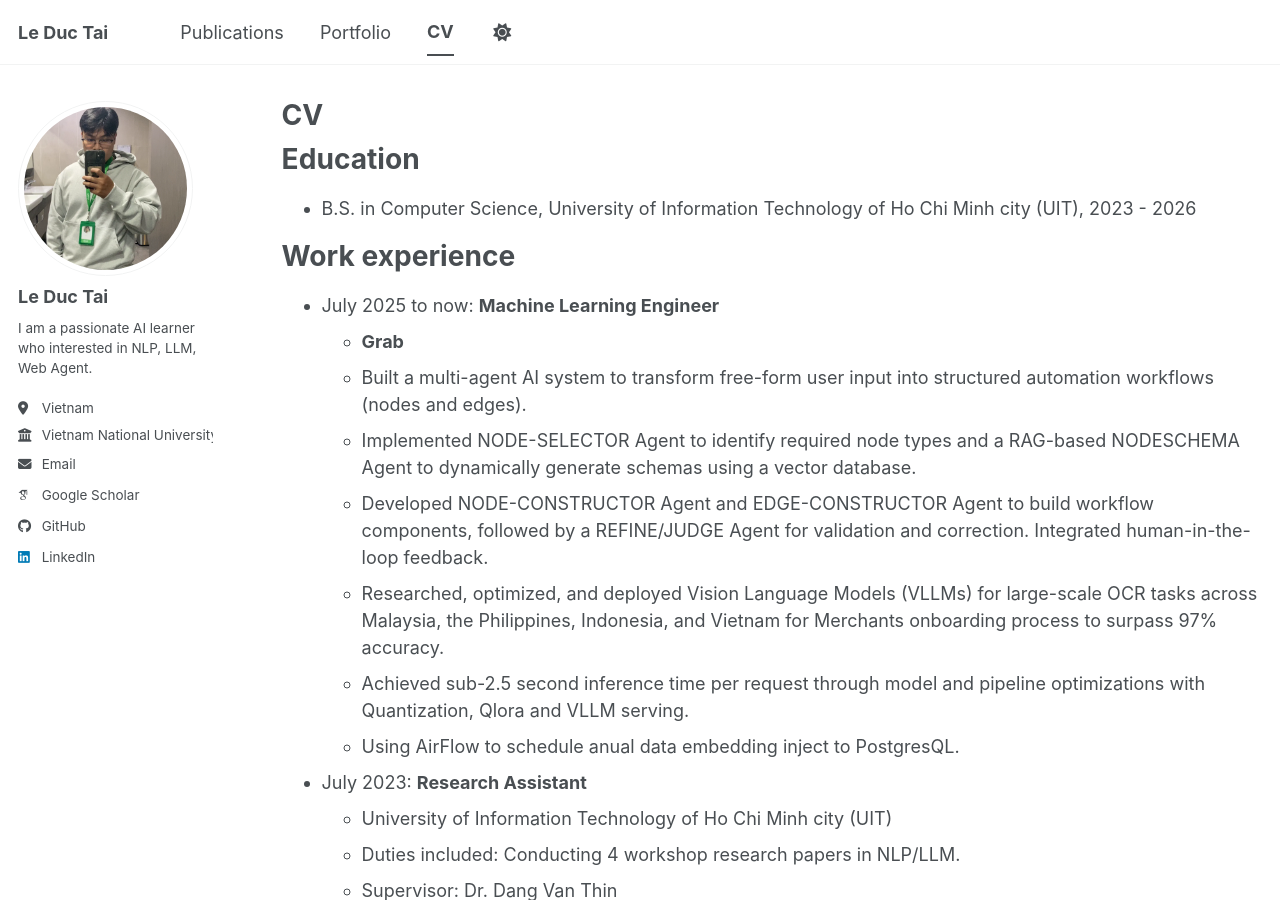
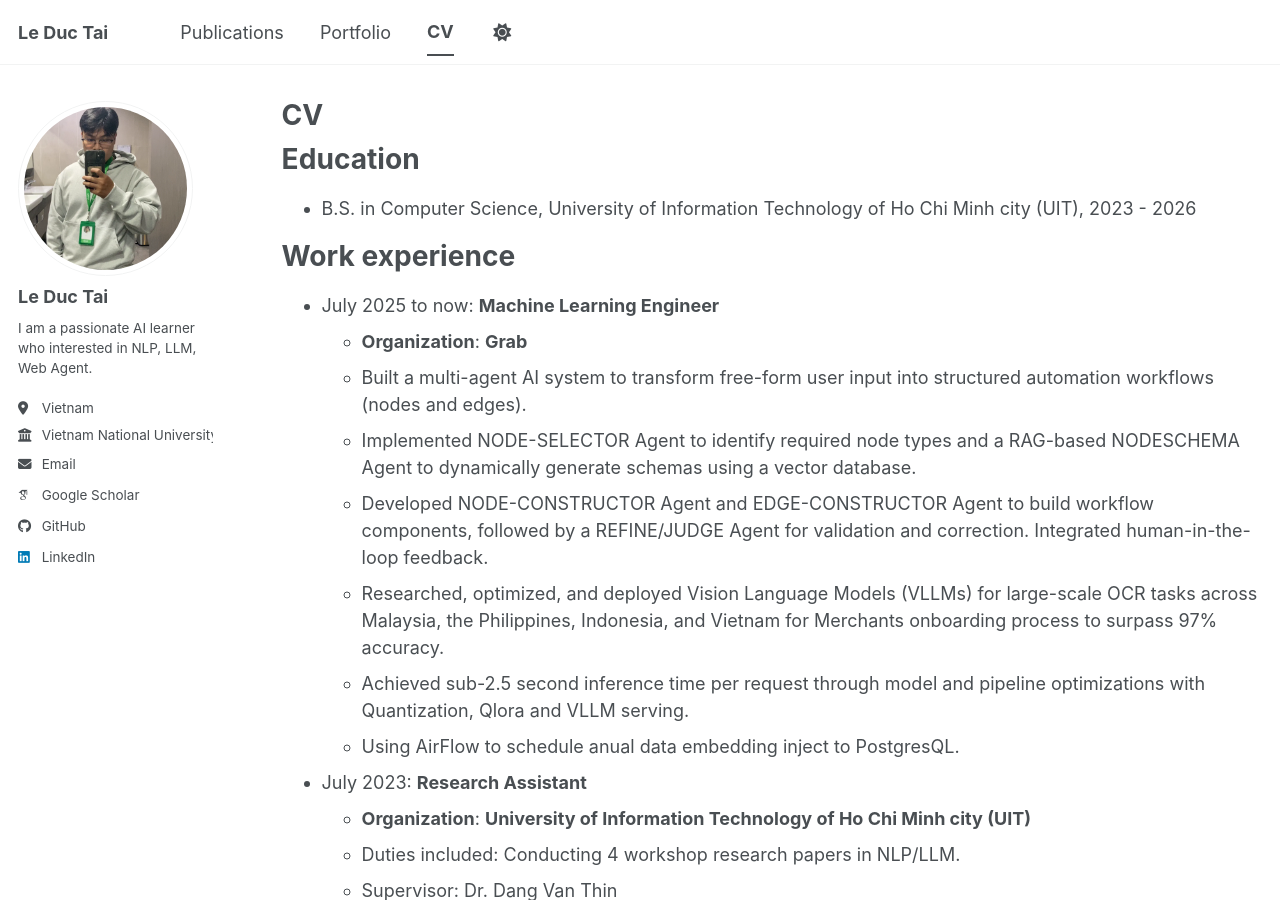
Before and after one commit to NBTailee/personal_website, a Jekyll site: the page built from _pages/cv.md, in a window 1280 px wide and 900 px high. Built offline with Jekyll 4.4.1, drawn with Linux system fonts in a browser that asks for light colours; some web fonts are replaced; a script bundle is joined from its source files by our own code; library files that are not in the unit come from our copies.

Commit message:
Update cv.md

```diff
--- a/_pages/cv.md
+++ b/_pages/cv.md
@@ -16,7 +16,7 @@ Education
 Work experience
 ======
 * July 2025 to now: **Machine Learning Engineer**
-  * **Grab**
+  * **Organization**: **Grab**
   * Built a multi-agent AI system to transform free-form user input into structured automation workflows (nodes and edges).
   * Implemented NODE-SELECTOR Agent to identify required node types and a RAG-based NODESCHEMA Agent to dynamically generate schemas using a vector database.
   * Developed NODE-CONSTRUCTOR Agent and EDGE-CONSTRUCTOR Agent to build workflow components, followed by a REFINE/JUDGE Agent for validation and correction. Integrated human-in-the-loop feedback.
@@ -26,7 +26,7 @@ Work experience
 
 
 * July 2023: **Research Assistant**
-  * University of Information Technology of Ho Chi Minh city (UIT)
+  * **Organization**: **University of Information Technology of Ho Chi Minh city (UIT)**
   * Duties included: Conducting 4 workshop research papers in NLP/LLM.
   * Supervisor: Dr. Dang Van Thin
 
```
